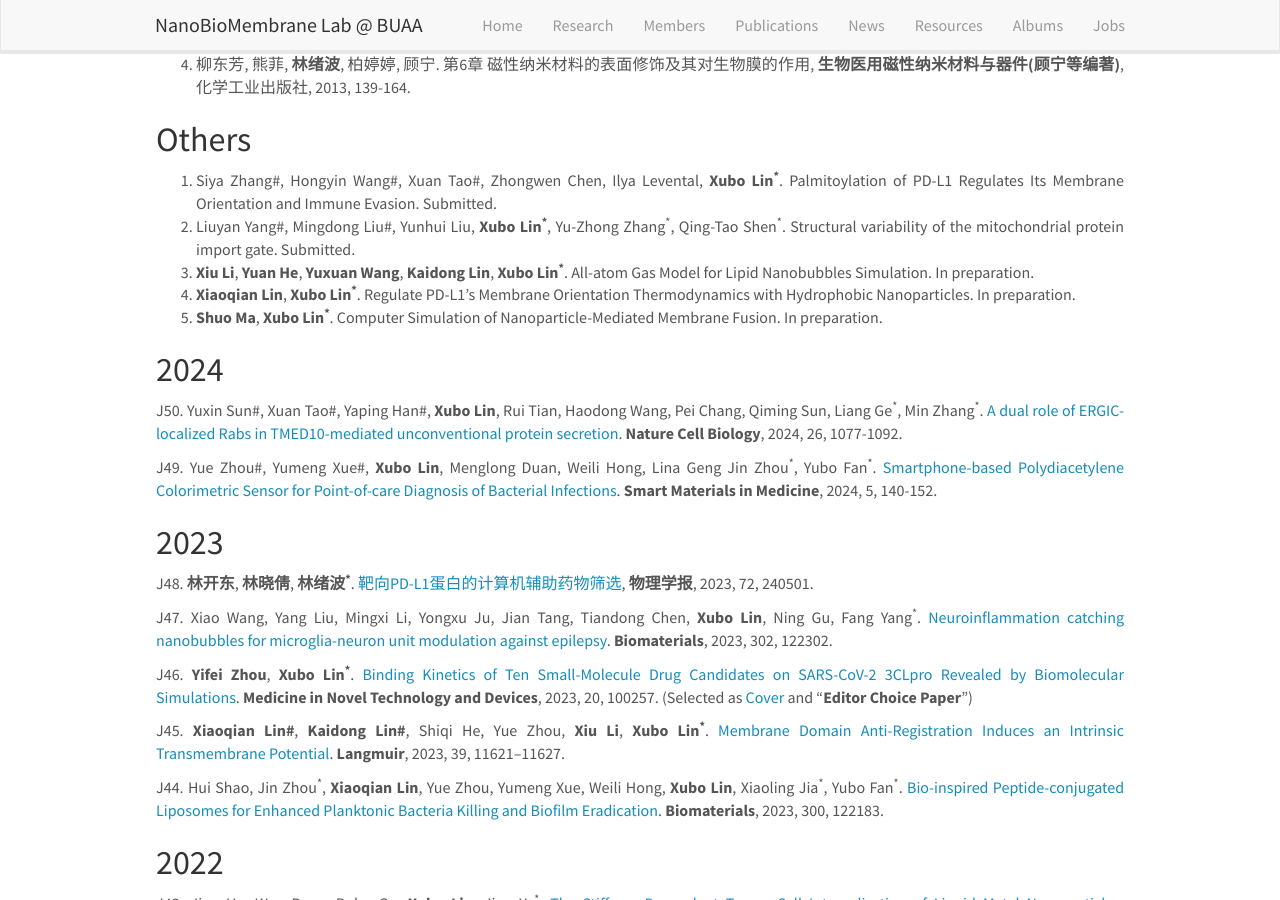
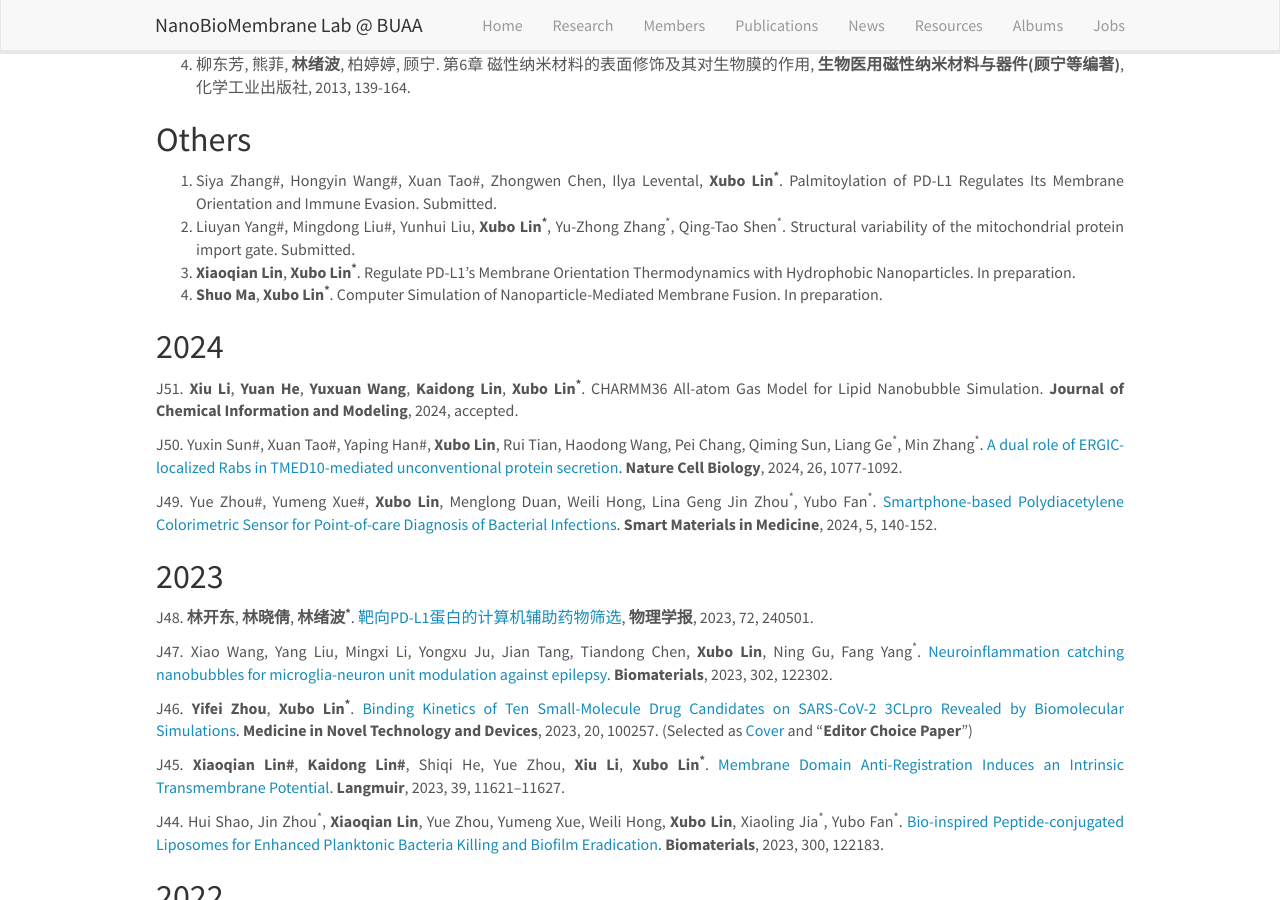
Before and after one commit to linxubo/linxubo.github.io, a Jekyll site: the page built from _pages/publications.md, in a window 1280 px wide and 900 px high, scrolled down 382 px. Built offline with Jekyll 4.4.1, drawn with Linux system fonts in a browser that asks for light colours; nearby versions of some CDN libraries; a script that is not in the unit is left out.

Commit message:
Update publications.md

```diff
--- a/_pages/publications.md
+++ b/_pages/publications.md
@@ -19,11 +19,12 @@ Jump to: **[Book Chapters](#Book Chapters), [Others](#Others), [2024](#2024), [2
 ## Others
 1. Siya Zhang#, Hongyin Wang#, Xuan Tao#, Zhongwen Chen, Ilya Levental, **Xubo Lin<sup>*</sup>**. Palmitoylation of PD-L1 Regulates Its Membrane Orientation and Immune Evasion. Submitted.
 2. Liuyan Yang#, Mingdong Liu#, Yunhui Liu, **Xubo Lin<sup>*</sup>**, Yu-Zhong Zhang<sup>*</sup>, Qing-Tao Shen<sup>*</sup>. Structural variability of the mitochondrial protein import gate. Submitted.
-3. **Xiu Li**, **Yuan He**, **Yuxuan Wang**, **Kaidong Lin**, **Xubo Lin<sup>*</sup>**. All-atom Gas Model for Lipid Nanobubbles Simulation. In preparation.
-4. **Xiaoqian Lin**, **Xubo Lin<sup>*</sup>**. Regulate PD-L1’s Membrane Orientation Thermodynamics with Hydrophobic Nanoparticles. In preparation.
-5. **Shuo Ma**, **Xubo Lin<sup>*</sup>**. Computer Simulation of Nanoparticle-Mediated Membrane Fusion. In preparation.
+3. **Xiaoqian Lin**, **Xubo Lin<sup>*</sup>**. Regulate PD-L1’s Membrane Orientation Thermodynamics with Hydrophobic Nanoparticles. In preparation.
+4. **Shuo Ma**, **Xubo Lin<sup>*</sup>**. Computer Simulation of Nanoparticle-Mediated Membrane Fusion. In preparation.
 
 ## 2024
+J51. **Xiu Li**, **Yuan He**, **Yuxuan Wang**, **Kaidong Lin**, **Xubo Lin<sup>*</sup>**. CHARMM36 All-atom Gas Model for Lipid Nanobubble Simulation. **Journal of Chemical Information and Modeling**, 2024, accepted.
+
 J50. Yuxin Sun#, Xuan Tao#, Yaping Han#, **Xubo Lin**, Rui Tian, Haodong Wang, Pei Chang, Qiming Sun, Liang Ge<sup>*</sup>, Min Zhang<sup>*</sup>. [A dual role of ERGIC-localized Rabs in TMED10-mediated unconventional protein secretion](https://www.nature.com/articles/s41556-024-01445-4). **Nature Cell Biology**, 2024, 26, 1077-1092.
 
 J49. Yue Zhou#, Yumeng Xue#, **Xubo Lin**, Menglong Duan, Weili Hong, Lina Geng Jin Zhou<sup>*</sup>, Yubo Fan<sup>*</sup>. [Smartphone-based Polydiacetylene Colorimetric Sensor for Point-of-care Diagnosis of Bacterial Infections](https://doi.org/10.1016/j.smaim.2023.10.002). **Smart Materials in Medicine**, 2024, 5, 140-152.
```
